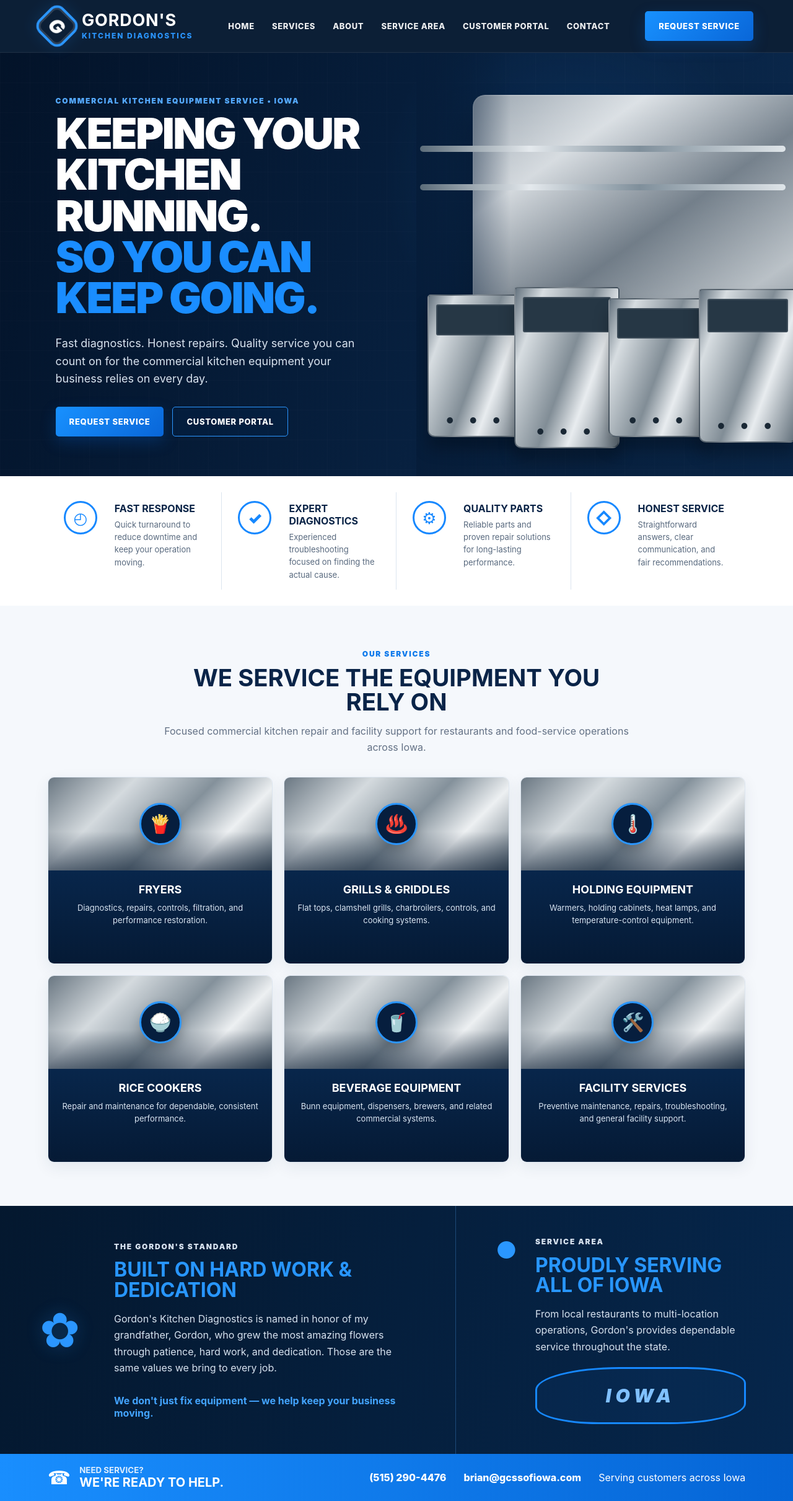
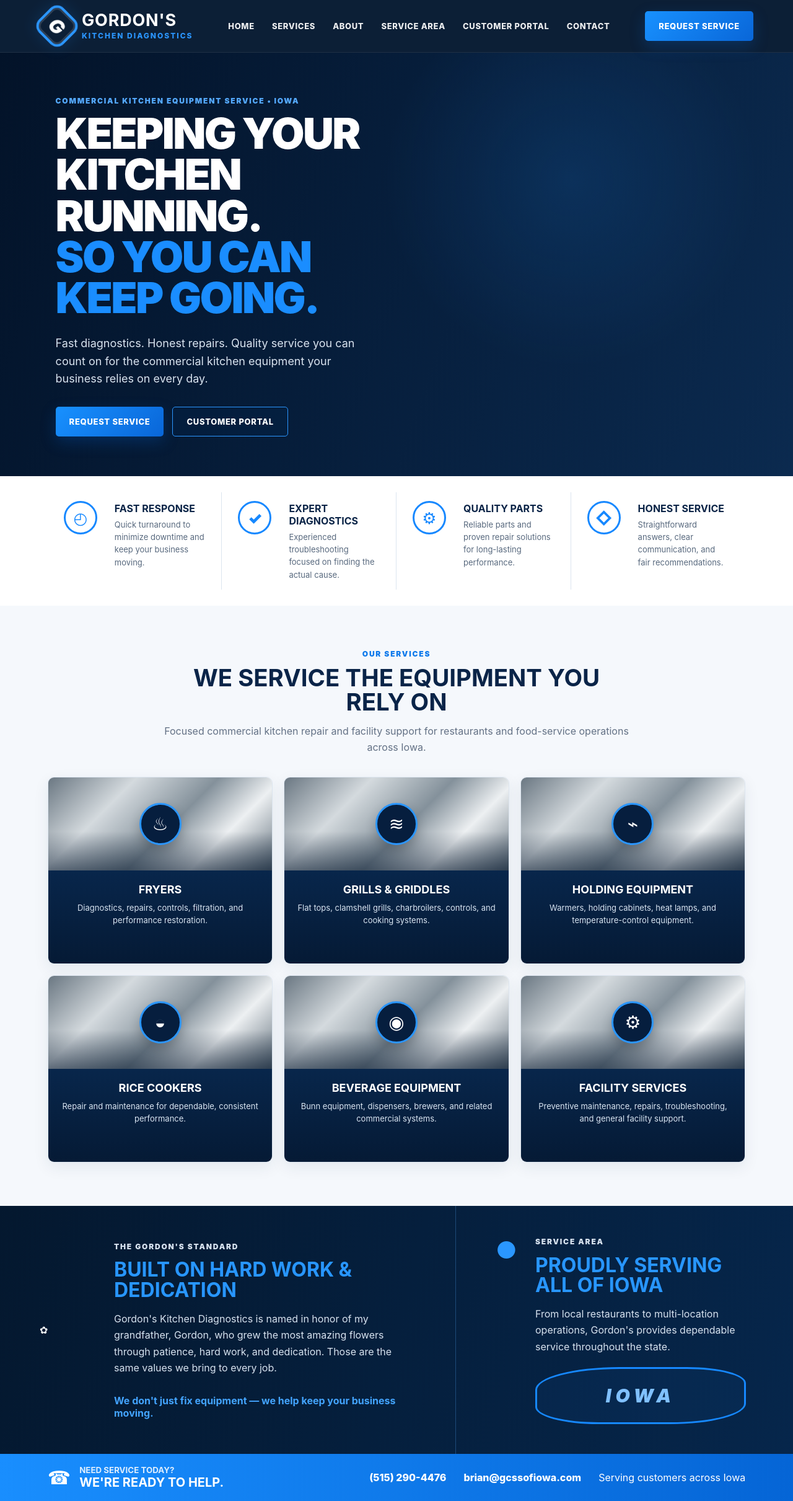
Before and after one commit to Gordonskitchendiagnostics/Gordon-website, a Vue app: page / in a window 1280 px wide. Shown: the whole page at 62% size. Built offline with nearby package versions, Linux system fonts and the light colour scheme.

Commit message:
Polish homepage to match approved blue mockup

```diff
--- a/src/App.vue
+++ b/src/App.vue
@@ -1,15 +1,15 @@
 <script setup>
 const services = [
-  { icon: '🍟', title: 'Fryers', text: 'Diagnostics, repairs, controls, filtration, and performance restoration.' },
-  { icon: '♨️', title: 'Grills & Griddles', text: 'Flat tops, clamshell grills, charbroilers, controls, and cooking systems.' },
-  { icon: '🌡️', title: 'Holding Equipment', text: 'Warmers, holding cabinets, heat lamps, and temperature-control equipment.' },
-  { icon: '🍚', title: 'Rice Cookers', text: 'Repair and maintenance for dependable, consistent performance.' },
-  { icon: '🥤', title: 'Beverage Equipment', text: 'Bunn equipment, dispensers, brewers, and related commercial systems.' },
-  { icon: '🛠️', title: 'Facility Services', text: 'Preventive maintenance, repairs, troubleshooting, and general facility support.' },
+  { icon: '♨', title: 'Fryers', text: 'Diagnostics, repairs, controls, filtration, and performance restoration.', position: '18% 58%' },
+  { icon: '≋', title: 'Grills & Griddles', text: 'Flat tops, clamshell grills, charbroilers, controls, and cooking systems.', position: '42% 55%' },
+  { icon: '⌁', title: 'Holding Equipment', text: 'Warmers, holding cabinets, heat lamps, and temperature-control equipment.', position: '64% 48%' },
+  { icon: '◒', title: 'Rice Cookers', text: 'Repair and maintenance for dependable, consistent performance.', position: '72% 66%' },
+  { icon: '◉', title: 'Beverage Equipment', text: 'Bunn equipment, dispensers, brewers, and related commercial systems.', position: '34% 72%' },
+  { icon: '⚙', title: 'Facility Services', text: 'Preventive maintenance, repairs, troubleshooting, and general facility support.', position: '88% 54%' },
 ]
 
 const benefits = [
-  { icon: '◴', title: 'Fast Response', text: 'Quick turnaround to reduce downtime and keep your operation moving.' },
+  { icon: '◴', title: 'Fast Response', text: 'Quick turnaround to minimize downtime and keep your business moving.' },
   { icon: '✓', title: 'Expert Diagnostics', text: 'Experienced troubleshooting focused on finding the actual cause.' },
   { icon: '⚙', title: 'Quality Parts', text: 'Reliable parts and proven repair solutions for long-lasting performance.' },
   { icon: '◇', title: 'Honest Service', text: 'Straightforward answers, clear communication, and fair recommendations.' },
@@ -20,7 +20,7 @@ const benefits = [
   <div class="site-shell">
     <header class="topbar">
       <a class="brand" href="#home" aria-label="Gordon's Kitchen Diagnostics home">
-        <div class="brand-mark">G</div>
+        <div class="brand-mark"><span>G</span></div>
         <div class="brand-copy">
           <strong>GORDON'S</strong>
           <span>KITCHEN DIAGNOSTICS</span>
@@ -41,7 +41,8 @@ const benefits = [
 
     <main>
       <section id="home" class="hero-section">
-        <div class="hero-grid-overlay"></div>
+        <div class="hero-photo" aria-hidden="true"></div>
+        <div class="hero-shade" aria-hidden="true"></div>
         <div class="hero-content">
           <p class="eyebrow">Commercial kitchen equipment service • Iowa</p>
           <h1>Keeping your kitchen running.<br /><span>So you can keep going.</span></h1>
@@ -52,15 +53,6 @@ const benefits = [
             <a class="button button-primary" href="#contact">Request Service</a>
             <a id="portal" class="button button-outline" href="#contact">Customer Portal</a>
           </div>
-        </div>
-
-        <div class="hero-visual" aria-hidden="true">
-          <div class="equipment equipment-one"></div>
-          <div class="equipment equipment-two"></div>
-          <div class="equipment equipment-three"></div>
-          <div class="equipment equipment-four"></div>
-          <div class="steel-line line-one"></div>
-          <div class="steel-line line-two"></div>
         </div>
       </section>
 
@@ -83,7 +75,7 @@ const benefits = [
 
         <div class="service-grid">
           <article v-for="service in services" :key="service.title" class="service-card">
-            <div class="service-photo">
+            <div class="service-photo" :style="{ '--card-position': service.position }">
               <div class="service-icon">{{ service.icon }}</div>
             </div>
             <div class="service-content">
@@ -96,7 +88,7 @@ const benefits = [
 
       <section class="story-area">
         <div id="about" class="story-panel">
-          <div class="flower-mark">✿</div>
+          <div class="flower-art" aria-hidden="true">✿</div>
           <div>
             <p class="eyebrow">The Gordon's standard</p>
             <h2>Built on hard work & dedication</h2>
@@ -123,7 +115,7 @@ const benefits = [
       <div class="contact-lead">
         <span class="phone-icon">☎</span>
         <div>
-          <small>Need service?</small>
+          <small>Need service today?</small>
           <strong>We're ready to help.</strong>
         </div>
       </div>
```
